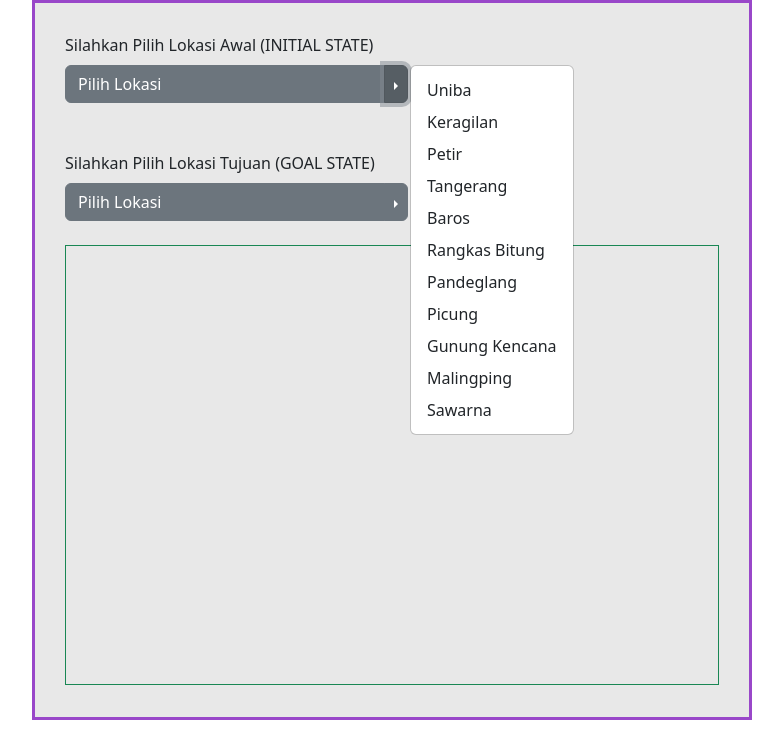
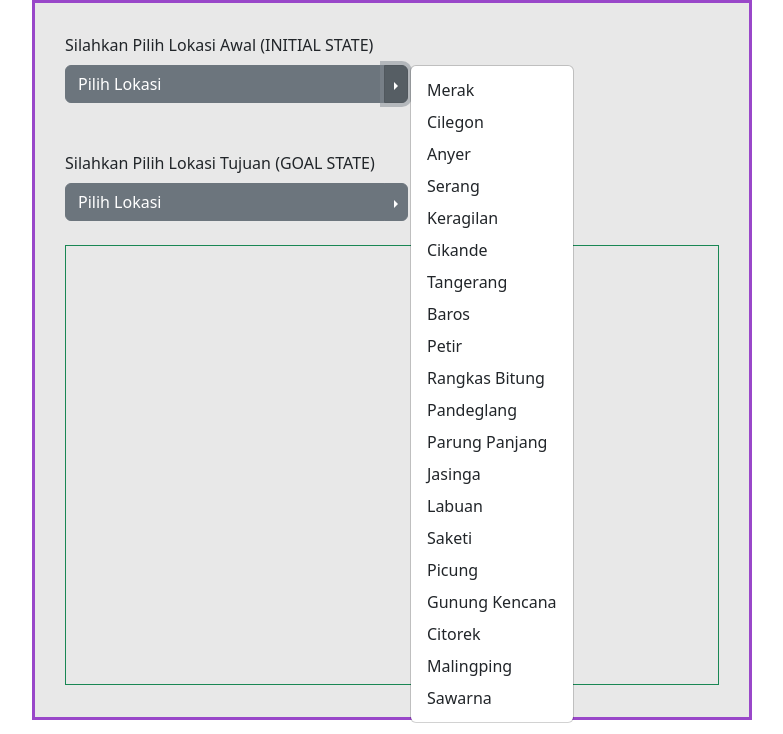
Before and after one commit to irfanraizel/tugas-kuliah, a PHP site: page / in a window 1280 px wide, after a click on "Toggle Dropend". Shown: the part 66-800 px from the top of the page, without its empty margins (248-1031 px from the left). Run offline with PHP 8.4, Linux system fonts and the light colour scheme.

Commit message:
Menambahkan titik lokasi

```diff
--- a/tugas-ai/index.php
+++ b/tugas-ai/index.php
@@ -51,17 +51,26 @@ if (isset($_POST['cari'])) {
 
         // Contoh graf dalam representasi matriks
         $graph = [
-            'Uniba' => array('Baros' => 1, 'Petir' => 1, 'Keragilan' => 1),
-            'Baros' => array('Uniba' => 1, 'Petir' => 1, 'Pandeglang' => 1),
-            'Petir' => array('Baros' => 1, 'Uniba' => 1, 'Keragilan' => 1, 'Rangkas Bitung' => 1),
-            'Keragilan' => array('Tangerang' => 1, 'Uniba' => 1, 'Petir' => 1, 'Rangkas Bitung' => 1),
-            'Pandeglang' => array('Baros' => 1, 'Rangkas Bitung' => 1, 'Picung' => 1),
-            'Rangkas Bitung' => array('Petir' => 1, 'Pandeglang' => 1, 'Gunung Kencana' => 1, 'Keragilan' => 1),
-            'Tangerang' => array('Keragilan' => 1),
-            'Picung' => array('Pandeglang' => 1, 'Gunung Kencana' => 1, 'Malingping' => 1),
+            'Merak' => array('Anyer' => 1, 'Cilegon' => 1),
+            'Cilegon' => array('Merak' => 1, 'Anyer' => 1, 'Serang' => 1),
+            'Serang' => array('Cilegon' => 1, 'Baros' => 1, 'Petir' => 1, 'Keragilan' => 1),
+            'Anyer' => array('Merak' => 1, 'Cilegon' => 1, 'Baros' => 1, 'Labuan' => 1),
+            'Labuan' => array('Anyer' => 1, 'Saketi' => 1),
+            'Baros' => array('Anyer' => 1, 'Pandeglang' => 1, 'Petir' => 1, 'Serang' => 1),
+            'Petir' => array('Serang' => 1, 'Baros' => 1, 'Rangkas Bitung' => 1, 'Keragilan' => 1),
+            'Keragilan' => array('Serang' => 1, 'Petir' => 1, 'Rangkas Bitung' => 1, 'Cikande' => 1),
+            'Cikande' => array('Keragilan' => 1, 'Rangkas Bitung' => 1, 'Tangerang' => 1),
+            'Pandeglang' => array('Baros' => 1, 'Saketi' => 1, 'Rangkas Bitung' => 1),
+            'Rangkas Bitung' => array('Petir' => 1, 'Pandeglang' => 1, 'Gunung Kencana' => 1, 'Jasinga' => 1, 'Cikande' => 1,  'Keragilan' => 1),
+            'Tangerang' => array('Cikande' => 1, 'Parung Panjang' => 1),
+            'Parung Panjang' => array('Tangerang' => 1, 'Jasinga' => 1),
+            'Jasinga' => array('Rangkas Bitung' => 1, 'Citorek' => 1, 'Parung Panjang' => 1),
+            'Saketi' => array('Labuan' => 1, 'Picung' => 1, 'Pandeglang' => 1),
+            'Picung' => array('Saketi' => 1, 'Gunung Kencana' => 1, 'Malingping' => 1),
             'Gunung Kencana' => array('Rangkas Bitung' => 1, 'Picung' => 1, 'Malingping' => 1),
-            'Malingping' => array('Sawarna' => 1, 'Picung' => 1, 'Gunung Kencana' => 1),
-            'Sawarna' => array('Malingping' => 1),
+            'Citorek' => array('Jasinga' => 1, 'Sawarna' => 1),
+            'Malingping' => array('Picung' => 1, 'Gunung Kencana' => 1, 'Sawarna' => 1),
+            'Sawarna' => array('Malingping' => 1, 'Citorek' => 1),
         ];
 
         // $startNode = 'PT';
@@ -135,15 +144,24 @@ if (isset($_POST['cari'])) {
                 </button>
                 <ul class="dropdown-menu">
                     <!-- Dropdown menu links -->
-                    <li><a class="item1 dropdown-item" href="#">Uniba</a></li>
+                    <li><a class="item1 dropdown-item" href="#">Merak</a></li>
+                    <li><a class="item1 dropdown-item" href="#">Cilegon</a></li>
+                    <li><a class="item1 dropdown-item" href="#">Anyer</a></li>
+                    <li><a class="item1 dropdown-item" href="#">Serang</a></li>
                     <li><a class="item1 dropdown-item" href="#">Keragilan</a></li>
-                    <li><a class="item1 dropdown-item" href="#">Petir</a></li>
+                    <li><a class="item1 dropdown-item" href="#">Cikande</a></li>
                     <li><a class="item1 dropdown-item" href="#">Tangerang</a></li>
                     <li><a class="item1 dropdown-item" href="#">Baros</a></li>
+                    <li><a class="item1 dropdown-item" href="#">Petir</a></li>
                     <li><a class="item1 dropdown-item" href="#">Rangkas Bitung</a></li>
                     <li><a class="item1 dropdown-item" href="#">Pandeglang</a></li>
+                    <li><a class="item1 dropdown-item" href="#">Parung Panjang</a></li>
+                    <li><a class="item1 dropdown-item" href="#">Jasinga</a></li>
+                    <li><a class="item1 dropdown-item" href="#">Labuan</a></li>
+                    <li><a class="item1 dropdown-item" href="#">Saketi</a></li>
                     <li><a class="item1 dropdown-item" href="#">Picung</a></li>
                     <li><a class="item1 dropdown-item" href="#">Gunung Kencana</a></li>
+                    <li><a class="item1 dropdown-item" href="#">Citorek</a></li>
                     <li><a class="item1 dropdown-item" href="#">Malingping</a></li>
                     <li><a class="item1 dropdown-item" href="#">Sawarna</a></li>
                 </ul>
@@ -158,15 +176,24 @@ if (isset($_POST['cari'])) {
                 </button>
                 <ul class="dropdown-menu">
                     <!-- Dropdown menu links -->
-                    <li><a class="item2 dropdown-item" href="#">Uniba</a></li>
+                    <li><a class="item2 dropdown-item" href="#">Merak</a></li>
+                    <li><a class="item2 dropdown-item" href="#">Cilegon</a></li>
+                    <li><a class="item2 dropdown-item" href="#">Anyer</a></li>
+                    <li><a class="item2 dropdown-item" href="#">Serang</a></li>
                     <li><a class="item2 dropdown-item" href="#">Keragilan</a></li>
-                    <li><a class="item2 dropdown-item" href="#">Petir</a></li>
+                    <li><a class="item2 dropdown-item" href="#">Cikande</a></li>
                     <li><a class="item2 dropdown-item" href="#">Tangerang</a></li>
                     <li><a class="item2 dropdown-item" href="#">Baros</a></li>
+                    <li><a class="item2 dropdown-item" href="#">Petir</a></li>
                     <li><a class="item2 dropdown-item" href="#">Rangkas Bitung</a></li>
                     <li><a class="item2 dropdown-item" href="#">Pandeglang</a></li>
+                    <li><a class="item2 dropdown-item" href="#">Parung Panjang</a></li>
+                    <li><a class="item2 dropdown-item" href="#">Jasinga</a></li>
+                    <li><a class="item2 dropdown-item" href="#">Labuan</a></li>
+                    <li><a class="item2 dropdown-item" href="#">Saketi</a></li>
                     <li><a class="item2 dropdown-item" href="#">Picung</a></li>
                     <li><a class="item2 dropdown-item" href="#">Gunung Kencana</a></li>
+                    <li><a class="item2 dropdown-item" href="#">Citorek</a></li>
                     <li><a class="item2 dropdown-item" href="#">Malingping</a></li>
                     <li><a class="item2 dropdown-item" href="#">Sawarna</a></li>
                 </ul>
```
